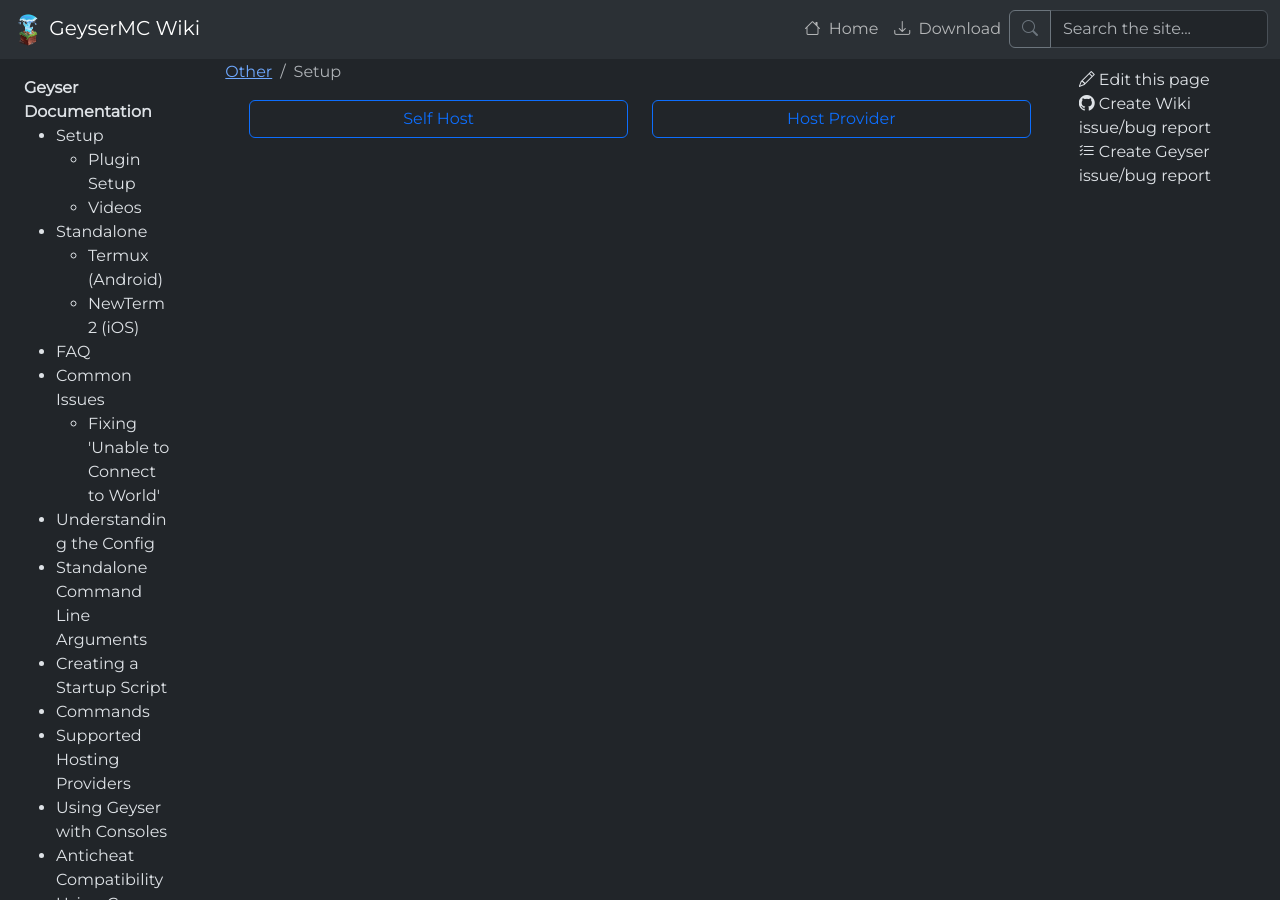
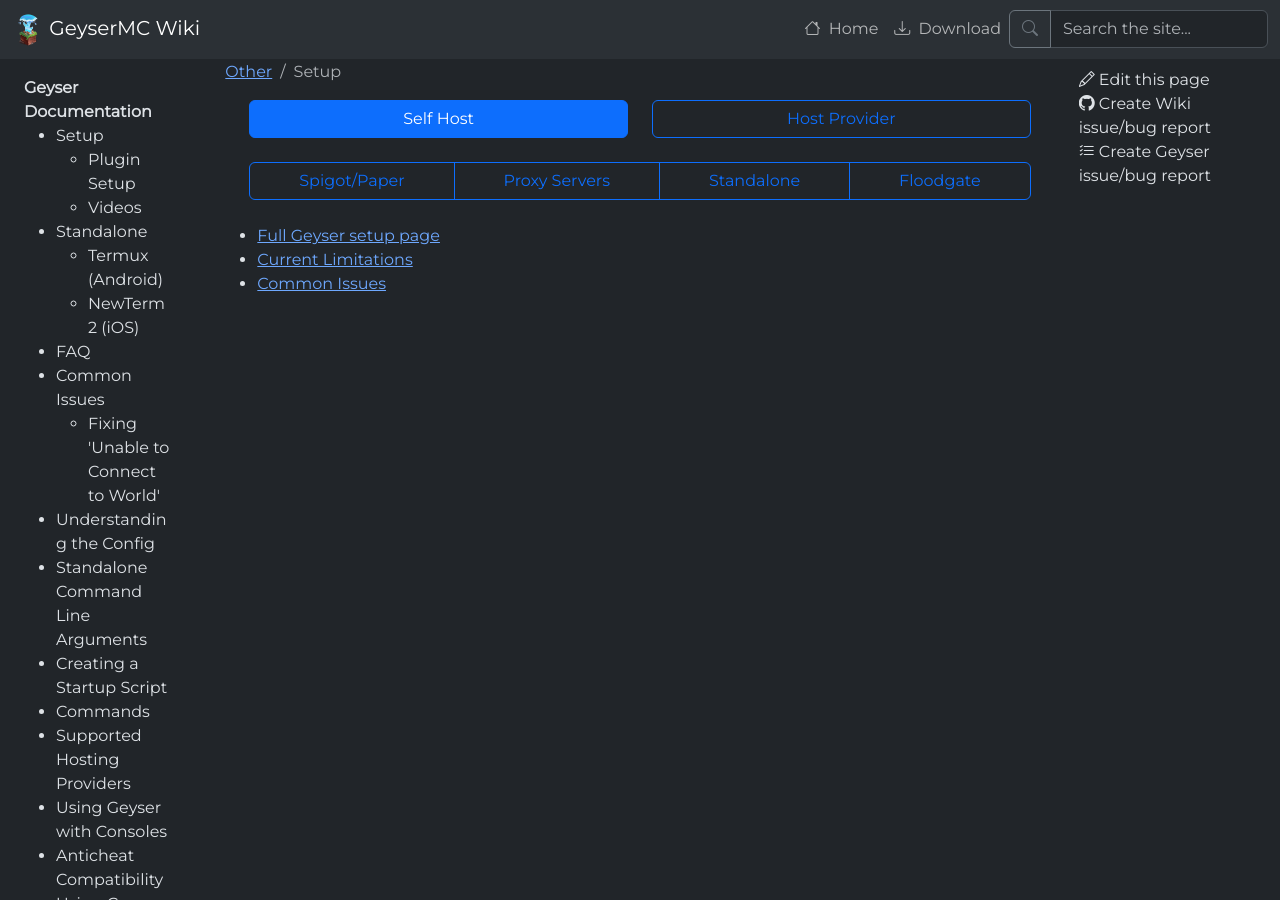
Before and after one commit to GeyserMC/GeyserWiki, a Jekyll site: the page built from _docs/other/setup.md, in a window 1280 px wide and 900 px high. Built offline with Jekyll 4.4.1, drawn with Linux system fonts in a browser that asks for light colours.

Commit message:
Always show setup options and add provider infomation inside an alert

```diff
--- a/_docs/other/setup.md
+++ b/_docs/other/setup.md
@@ -2,16 +2,18 @@
 title: Setup
 ---
 <div class="row gap-4 mx-4" role="tablist">
-    <a class="col btn btn-outline-primary" href="#" data-bs-toggle="tab" data-bs-target="#self-host-options" type="button" role="tab" aria-controls="self-host-options" aria-selected="false">Self Host</a>
+    <a class="col btn btn-outline-primary active" href="#" data-bs-toggle="tab" data-bs-target="#self-host-options" type="button" role="tab" aria-controls="self-host-options" aria-selected="true">Self Host</a>
     <a class="col btn btn-outline-primary" href="#" data-bs-toggle="tab" data-bs-target="#host-provider-options" type="button" role="tab" aria-controls="host-provider-options" aria-selected="false">Host Provider</a>
 </div>
 
 <div class="tab-content mt-4">
   <div id="self-host-options" class="tab-pane fade" role="tabpanel">
-    {% include setup/self-host.html %}
+    <!-- Empty since they are always visible -->
   </div>
 
   <div id="host-provider-options" class="tab-pane fade" role="tabpanel">
     {% include setup/host-provider.html %}
   </div>
 </div>
+
+{% include setup/setup-options.html %}
--- a/_includes/setup/host-provider.html
+++ b/_includes/setup/host-provider.html
@@ -1,4 +1,4 @@
-<div class="mx-4 d-flex flex-column">
+<div class="mx-4 mb-4 d-flex flex-column">
   <select id="provider-select" class="form-select" onchange="selectProvider()">
     <option value="">Select a provider</option>
     {% for provider in site.data.providers.support %}
@@ -17,17 +17,12 @@
   }
 
   function selectProvider() {
-    var provider = document.getElementById("provider-select").value;
-    showSearchResult(provider);
+    var provider = document.getElementById("provider-select").value
+    showSearchResult(provider)
   }
 
   function showSearchResult(provider) {
-    var searchResultContainer = document.querySelector("#search-result");
-    searchResultContainer.innerHTML = window.provider_data[provider];
-
-    // var selfHostOptionsContainer = document.getElementById('self-host-options');
-    // var clone = selfHostOptionsContainer.cloneNode(true);
-    // clone.style.display = 'flex';
-    // searchResultContainer.appendChild(clone);
+    var searchResultContainer = document.querySelector("#search-result")
+    searchResultContainer.innerHTML = provider in window.provider_data ? '<div class="alert alert-info no-p-margin mb-0" role="alert">' + window.provider_data[provider] + '</div>' : ""
   }
 </script>
--- a/_includes/setup/self-host.html
+++ b/_includes/setup/setup-options.html
@@ -1,4 +1,4 @@
-<div class="btn-group mx-4 d-flex" role="tablist" aria-label="Self Host Options">
+<div class="btn-group mx-4 d-flex" role="tablist" aria-label="Setup Options">
 	<a class="btn btn-outline-primary" href="#" data-bs-toggle="tab" data-bs-target="#spigot-option" type="button" role="tab" aria-controls="spigot-option" aria-selected="false">Spigot/Paper</a>
 	<a class="btn btn-outline-primary" href="#" data-bs-toggle="tab" data-bs-target="#proxy-option" type="button" role="tab" aria-controls="proxy-option" aria-selected="false">Proxy Servers</a>
 	<a class="btn btn-outline-primary" href="#" data-bs-toggle="tab" data-bs-target="#standalone-option" type="button" role="tab" aria-controls="standalone-option" aria-selected="false">Standalone</a>
--- a/css/style.css
+++ b/css/style.css
@@ -55,3 +55,7 @@
 .highlight pre {
 	margin: 0;
 }
+
+.no-p-margin p {
+	margin: 0;
+}
```
